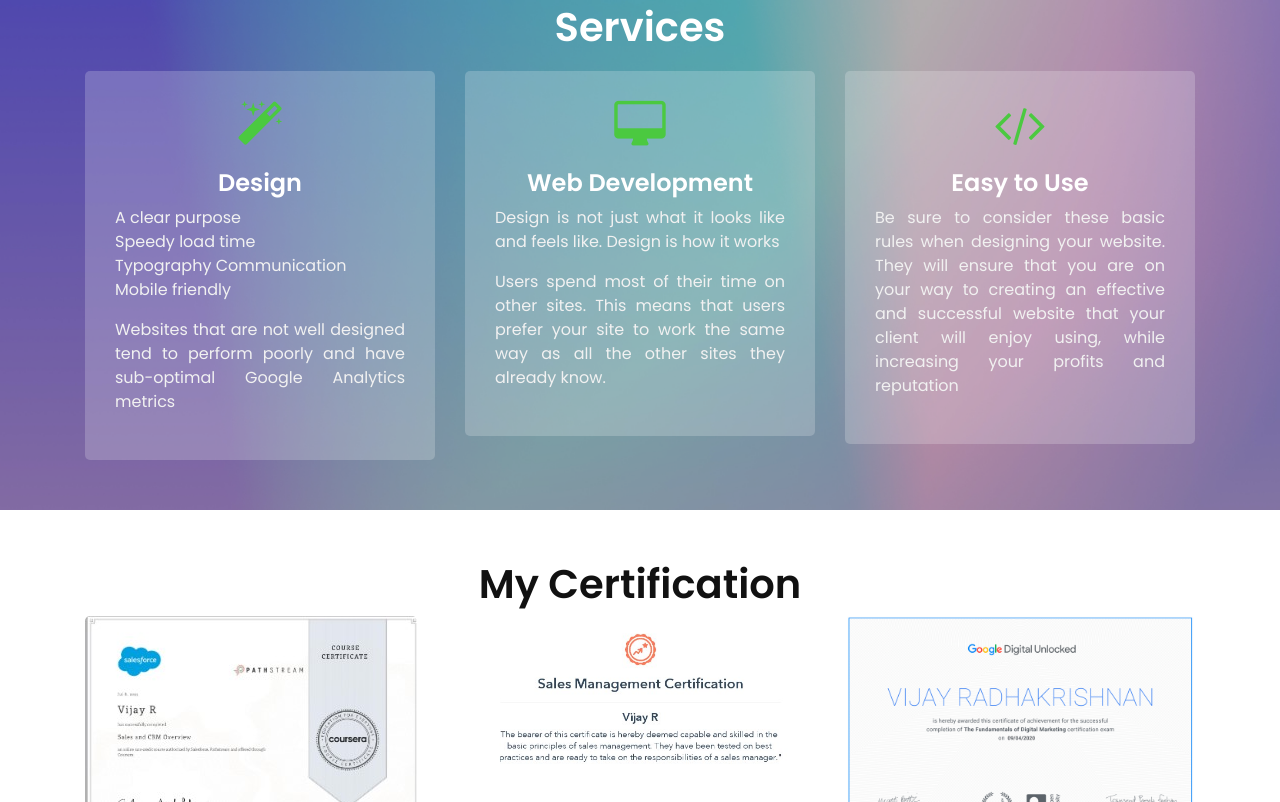
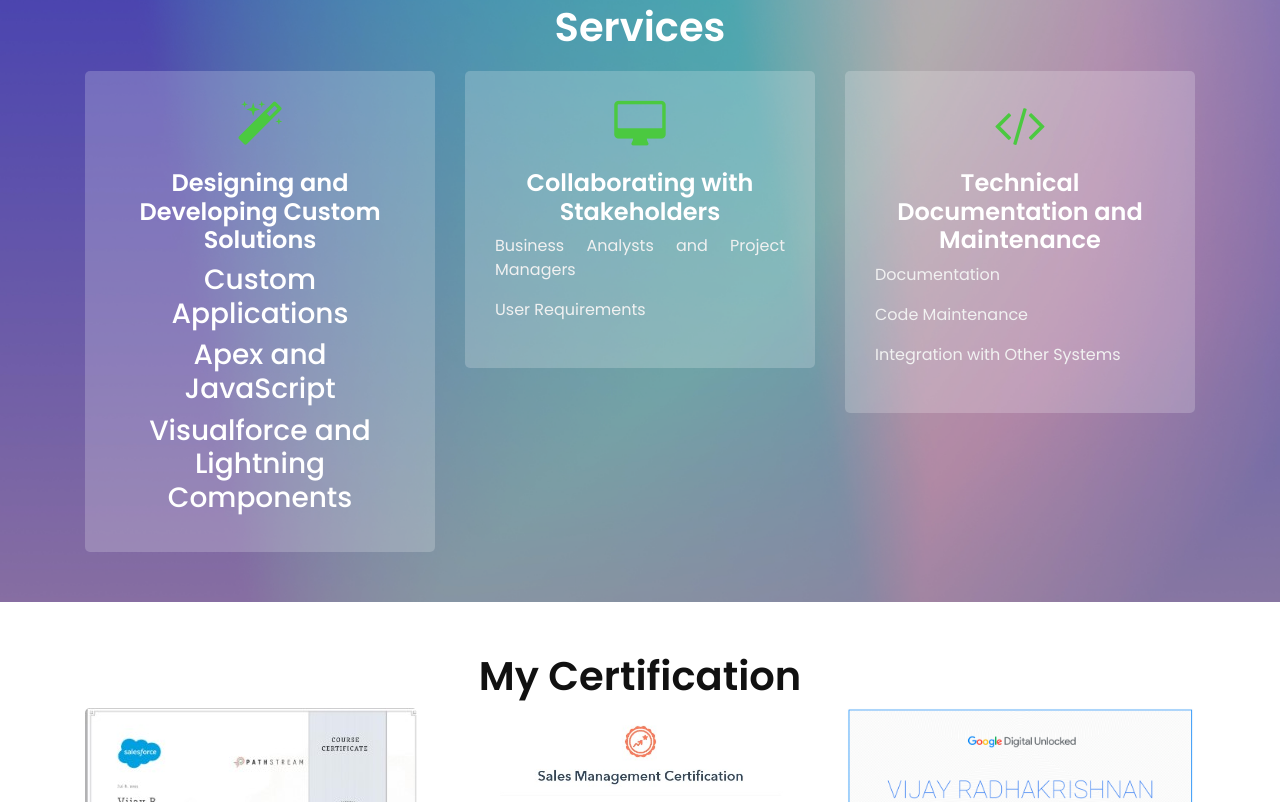
Before and after one commit to vcr50/My-Portfolio-, a plain HTML site: page index.html in a window 1280 px wide. Shown: the part 1372-2174 px from the top of the page. Drawn offline with nearby package versions, Linux system fonts and the light colour scheme; files whose address does not match are found by name.

Commit message:
Update index.html

```diff
--- a/index.html
+++ b/index.html
@@ -116,25 +116,28 @@
                     <div class="col-md-4 col-12">
                         <div class="single-service">
                             <i class="fa fa-magic" aria-hidden="true"></i>
-                            <h4>Design</h4>
-                            <p>A clear purpose<br>Speedy load time <br>Typography Communication <br>Mobile friendly<br></p>
-                                <p>Websites that are not well designed tend to perform poorly and have sub-optimal Google Analytics metrics</p>
+                            <h4>Designing and Developing Custom Solutions</h4>
+                           <h3>Custom Applications</h3>
+                           <h3>Apex and JavaScript</h3>
+                          <h3>Visualforce and Lightning Components</h3>
                         </div>
                     </div>
                     <div class="col-md-4 col-12">
                         <div class="single-service">
                             <i class="fa fa-desktop" aria-hidden="true"></i>
-                            <h4>Web Development</h4>
-                            <p>Design is not just what it looks like and feels like. Design is how it works</p>
-                            <p>Users spend most of their time on other sites. This means that users prefer your site to work the same way as all the other sites they already know.</p>
+                            <h4>Collaborating with Stakeholders</h4>
+                            <p>Business Analysts and Project Managers</p>
+                            <p>User Requirements</p>
                         </div>
 
                     </div>
                     <div class="col-md-4 col-12">
                         <div class="single-service">
                             <i class="fa fa-code" aria-hidden="true"></i>
-                            <h4>Easy to Use</h4>
-                            <p>Be sure to consider these basic rules when designing your website. They will ensure that you are on your way to creating an effective and successful website that your client will enjoy using, while increasing your profits and reputation</p>
+                            <h4>Technical Documentation and Maintenance</h4>
+                            <p>Documentation</p>
+                            <p>Code Maintenance</p>
+                            <p>Integration with Other Systems</p>
                         </div>
                     </div>
                 </div>
```
